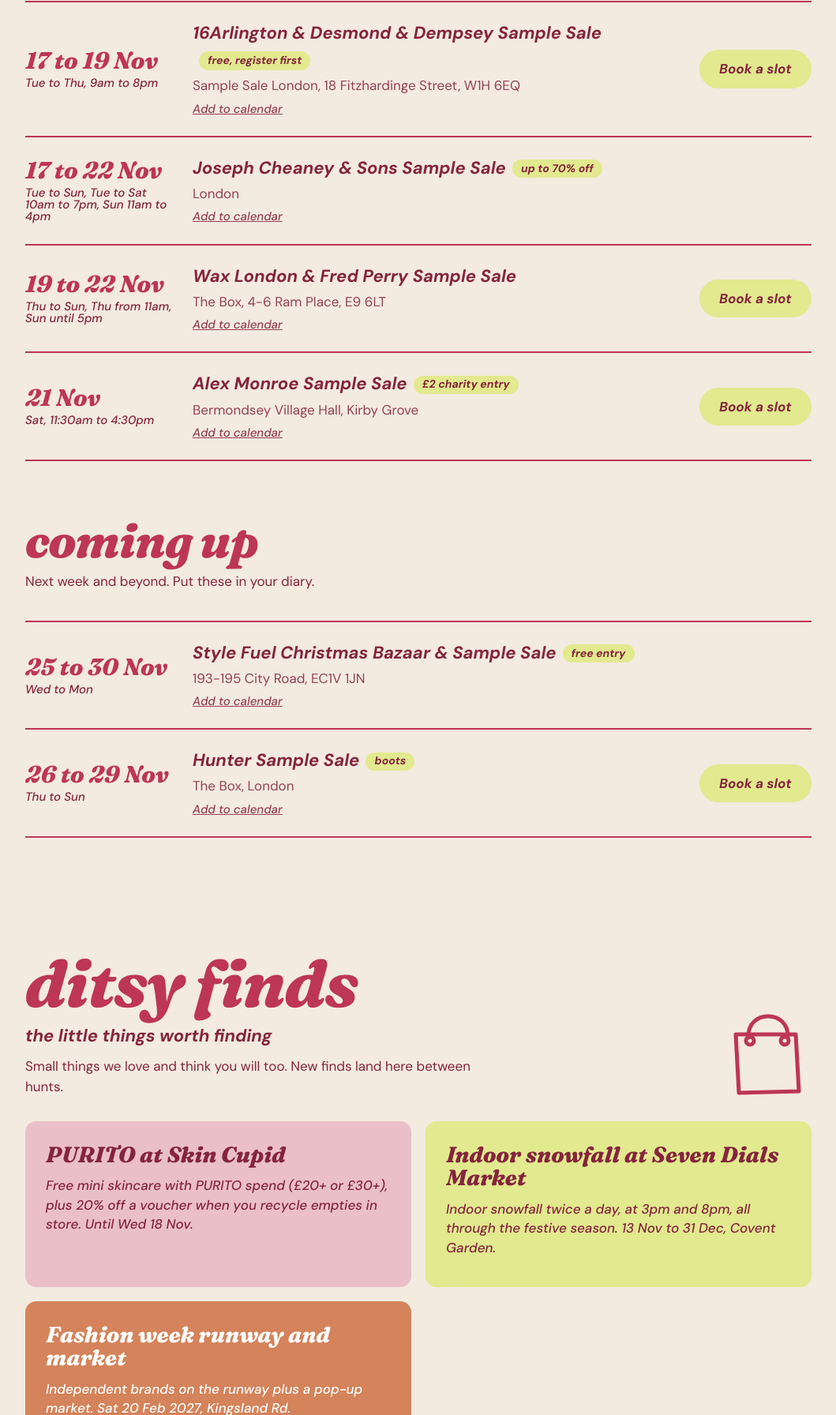
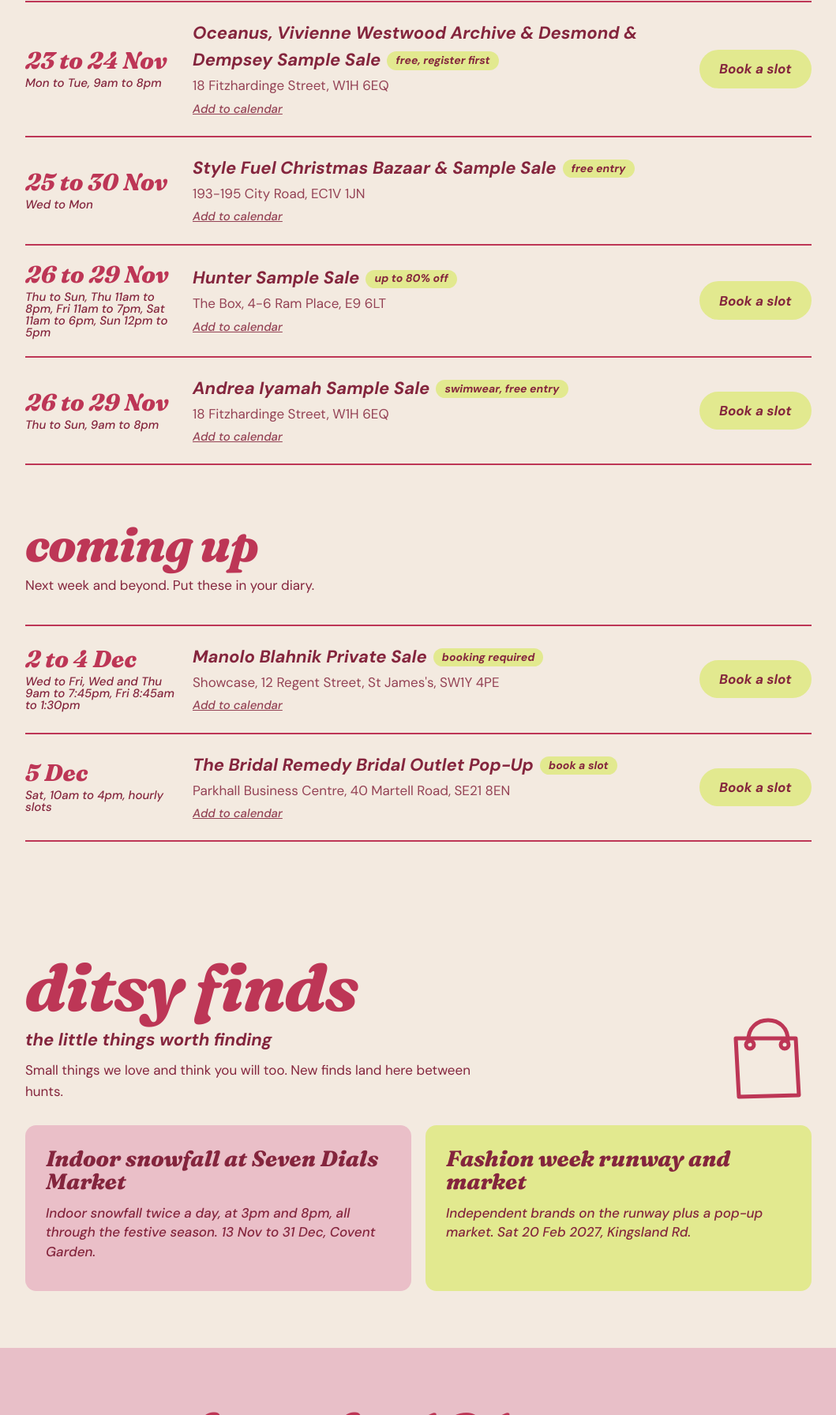
Before and after one commit to elishevastanton1-glitch/ditsyhunt, a plain HTML site: page index.html in a window 1280 px wide. Shown: the part 1664-3456 px from the top of the page at 79% size, without its empty margins (110-1169 px from the left). Drawn offline with Linux system fonts and the light colour scheme; a web font is replaced by a local one.

Commit message:
Add files via upload

```diff
--- a/index.html
+++ b/index.html
@@ -229,20 +229,24 @@ footer a{color:var(--lime)}
 
 <script>
 /* ============ EDIT THIS EACH WEEK ============ */
-const WEEK_LABEL = "This week: 16 to 22 November";
+const WEEK_LABEL = "This week: 23 to 29 November";
 const SALES = [
-  {day:"Tue to Thu", date:"17 to 19 Nov", time:"9am to 8pm", brand:"16Arlington & Desmond & Dempsey Sample Sale", area:"central", kinds:["womenswear"], place:"Sample Sale London, 18 Fitzhardinge Street, W1H 6EQ", tag:"free, register first", link:"https://www.chicmi.com/event/16arlington-and-desmond-dempsey-sample-sale-london/"},
-  {day:"Tue to Sun", date:"17 to 22 Nov", time:"Tue to Sat 10am to 7pm, Sun 11am to 4pm", brand:"Joseph Cheaney & Sons Sample Sale", area:"", kinds:["shoes"], place:"London", tag:"up to 70% off", link:""},
-  {day:"Thu to Sun", date:"19 to 22 Nov", time:"Thu from 11am, Sun until 5pm", brand:"Wax London & Fred Perry Sample Sale", area:"east", kinds:["menswear"], place:"The Box, 4-6 Ram Place, E9 6LT", tag:"", link:"https://thebox-london.com/products/2611-wax-fp"},
-  {day:"Sat", date:"21 Nov", time:"11:30am to 4:30pm", brand:"Alex Monroe Sample Sale", area:"south", kinds:["accessories"], place:"Bermondsey Village Hall, Kirby Grove", tag:"£2 charity entry", link:"https://www.chicmi.com/event/alex-monroe-sample-sale-london/"},
+  {day:"Mon to Tue", date:"23 to 24 Nov", time:"9am to 8pm", brand:"Oceanus, Vivienne Westwood Archive & Desmond & Dempsey Sample Sale", area:"central", kinds:["womenswear"], place:"18 Fitzhardinge Street, W1H 6EQ", tag:"free, register first", link:"https://www.eventbrite.co.uk/e/oceanus-vivienne-westwood-archive-desmond-dempsey-sample-sale-tickets-2005057271273"},
+  {day:"Wed to Mon", date:"25 to 30 Nov", time:"", brand:"Style Fuel Christmas Bazaar & Sample Sale", area:"central", kinds:["womenswear"], place:"193-195 City Road, EC1V 1JN", tag:"free entry", link:""},
+  {day:"Thu to Sun", date:"26 to 29 Nov", time:"Thu 11am to 8pm, Fri 11am to 7pm, Sat 11am to 6pm, Sun 12pm to 5pm", brand:"Hunter Sample Sale", area:"east", kinds:["shoes"], place:"The Box, 4-6 Ram Place, E9 6LT", tag:"up to 80% off", link:"https://thebox-london.com/products/2611-hunter"},
+  {day:"Thu to Sun", date:"26 to 29 Nov", time:"9am to 8pm", brand:"Andrea Iyamah Sample Sale", area:"central", kinds:["womenswear"], place:"18 Fitzhardinge Street, W1H 6EQ", tag:"swimwear, free entry", link:"https://www.eventbrite.co.uk/e/andrea-iyamah-sample-sale-tickets-2004980459527"},
 ];
 const UPCOMING = [
-  {day:"Wed to Mon", date:"25 to 30 Nov", time:"", brand:"Style Fuel Christmas Bazaar & Sample Sale", area:"central", kinds:["womenswear"], place:"193-195 City Road, EC1V 1JN", tag:"free entry", link:""},
-  {day:"Thu to Sun", date:"26 to 29 Nov", time:"", brand:"Hunter Sample Sale", area:"", kinds:["shoes"], place:"The Box, London", tag:"boots", link:"https://thebox-london.com/products/2611-hunter"},
+  {day:"Wed to Fri", date:"2 to 4 Dec", time:"Wed and Thu 9am to 7:45pm, Fri 8:45am to 1:30pm", brand:"Manolo Blahnik Private Sale", area:"central", kinds:["shoes"], place:"Showcase, 12 Regent Street, St James's, SW1Y 4PE", tag:"booking required", link:"https://www.showcase.co/event/manolo-blahnik-dec26-uk-rs/"},
+  {day:"Sat", date:"5 Dec", time:"10am to 4pm, hourly slots", brand:"The Bridal Remedy Bridal Outlet Pop-Up", area:"south", kinds:["bridal"], place:"Parkhall Business Centre, 40 Martell Road, SE21 8EN", tag:"book a slot", link:"https://www.eventbrite.co.uk/e/the-bridal-remedy-bridal-outlet-pop-up-5th-december-sample-sale-tickets-2003932507073"},
 ];
 const SUBSTACK_URL = "https://ditsyhunt.substack.com/"; // paste your Substack link here when it is ready
 const SUBMIT_LINK = "https://docs.google.com/forms/d/e/1FAIpQLScpoGth3Eqv2leL50pmNeCI43DKx7j7wrDVdazpTfK-wgGE6A/viewform";
 const PAST = [
+  {brand:"Joseph Cheaney & Sons", date:"17 to 22 Nov"},
+  {brand:"Wax London & Fred Perry", date:"19 to 22 Nov"},
+  {brand:"Alex Monroe", date:"21 Nov"},
+  {brand:"16Arlington & Desmond & Dempsey", date:"17 to 19 Nov"},
   {brand:"Ally Capellino", date:"15 Nov"},
   {brand:"END. Archive Sale", date:"11 to 15 Nov"},
   {brand:"Reiss Clearance Sale", date:"12 to 14 Nov"},
@@ -257,15 +261,10 @@ const PAST = [
   {brand:"House of Hackney", date:"6 to 8 Nov"},
   {brand:"The Great Divide", date:"6 to 8 Nov"},
   {brand:"Ted Baker & Florere", date:"6 to 7 Nov"},
-  {brand:"Nanushka", date:"6 to 7 Nov"},
-  {brand:"Trilogy Denim", date:"6 to 7 Nov"},
-  {brand:"Anya Hindmarch", date:"5 to 6 Nov"},
-  {brand:"Aspiga", date:"5 Nov"},
 ];
-const TOP_PICKS = ["PURITO at Skin Cupid", "Indoor snowfall at Seven Dials Market"];
+const TOP_PICKS = ["Indoor snowfall at Seven Dials Market"];
 const PICK_NOTES = {"PURITO at Skin Cupid": "Free minis with spend", "Indoor snowfall at Seven Dials Market": "Snowfall at 3pm and 8pm daily", "Needle & Thread Sample Sale": "Gorgeous dresses and gowns"}; // optional one-liner under a pick // brand names, written exactly as in the lists
 const FINDS = [
-  {title:"PURITO at Skin Cupid", note:"Free mini skincare with PURITO spend (£20+ or £30+), plus 20% off a voucher when you recycle empties in store. Until Wed 18 Nov.", date:"until 18 Nov", place:"Skin Cupid London Flagship", label:"See details", link:"https://londonpopupcalendar.com/events/skin-cupid-purito-oat-in-range-pop-up/"},
   {title:"Indoor snowfall at Seven Dials Market", note:"Indoor snowfall twice a day, at 3pm and 8pm, all through the festive season. 13 Nov to 31 Dec, Covent Garden.", date:"13 Nov to 31 Dec", place:"Seven Dials Market, Covent Garden", label:"See details", link:"https://londonpopupcalendar.com/events/seven-dials-market-indoor-snowfall/"},
   {title:"Fashion week runway and market", note:"Independent brands on the runway plus a pop-up market. Sat 20 Feb 2027, Kingsland Rd.", link:"https://www.eventbrite.com/e/fashion-show-during-london-fashion-week-tickets-1971483253482"},
 ];
```
